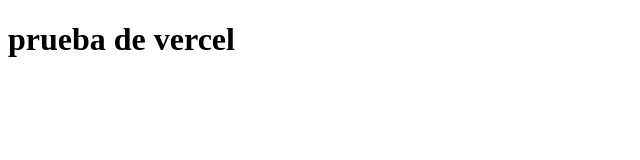
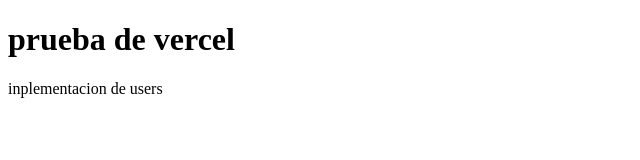
Before and after one commit to jak7dc/prVercel, a website: page index.html in a window 1280 px wide. Shown: the whole page, without its empty margins (0-640 px from the left). Drawn offline with Linux system fonts and the light colour scheme.

Commit message:
prueba user db 01

```diff
--- a/index.html
+++ b/index.html
@@ -11,6 +11,9 @@
   <h1>
     prueba de vercel
   </h1>
+  <p>
+    inplementacion de users
+  </p>
 </body>
 
 </html>
```
